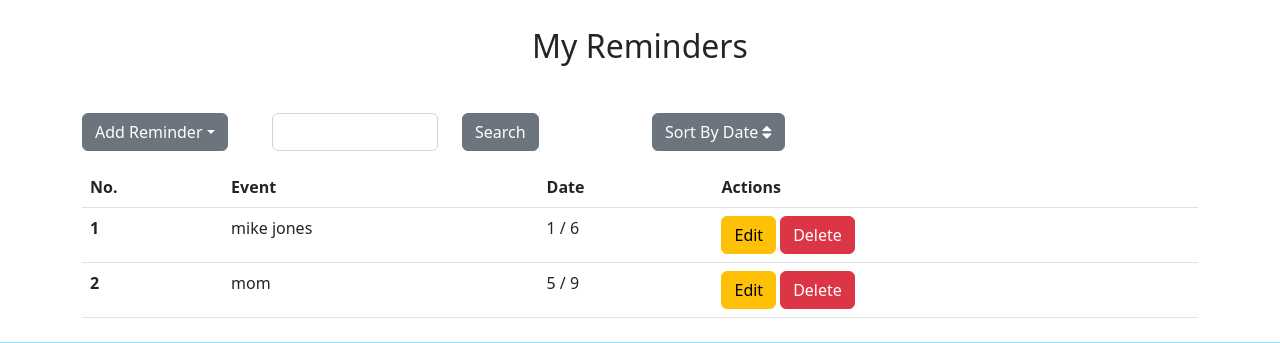
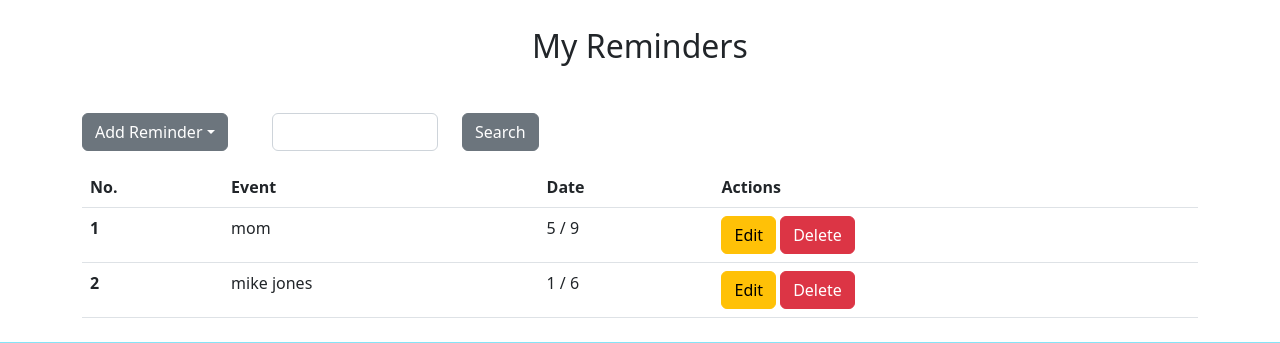
Before and after one commit to andyfroberg/birthday, a Flask app: page /reminders/1 in a window 1280 px wide. Shown: the part 237-580 px from the top of the page. Run offline with Flask 2, Linux system fonts and the light colour scheme; a user stored in the database is signed in; data comes from the database, SQL or seed files in the repository.

Commit message:
removed sort button and added styling to change password

```diff
--- a/flask-project/app.py
+++ b/flask-project/app.py
@@ -206,8 +206,9 @@ def reminders(order_by_date=0):
     # Check if there are any reminders in the database. (Check edge case if user is not logged in and goes to this page. Does this cause an error?)
     if current_user.is_authenticated:
         events = EventModel.query.filter_by(user_owner=current_user.email)
-        if order_by_date:
-            events = EventModel.query.filter_by(user_owner=current_user.email).order_by(EventModel.event_date)
+        if order_by_date:  # Remove this block if we take out the sorting feature
+            # events = EventModel.query.filter_by(user_owner=current_user.email).order_by(EventModel.event_date)
+            pass
 
     # Format dates to be displayed properly in table
     for event in events:
--- a/flask-project/templates/reminders.html
+++ b/flask-project/templates/reminders.html
@@ -23,9 +23,6 @@
           </div>
         </div>
       </form>
-    </div>
-    <div class="col-2">
-      <button type="login" class="btn btn-secondary"><a href="{{ url_for('reminders', order_by_date=1) }}" style="text-decoration: none; color: white;">Sort By Date <i class="fa fa-sort" aria-hidden="true"></i></a></button>
     </div>
   </div>
 </div>
```
Also changed, not shown: flask-project/templates/change_password.html (+6 -5 lines).
